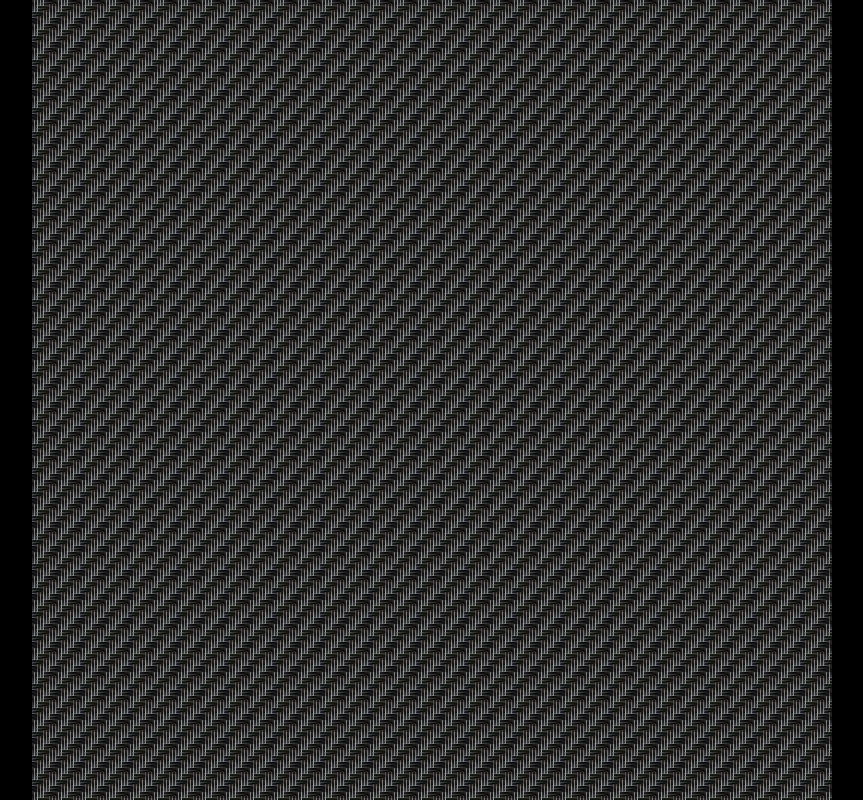
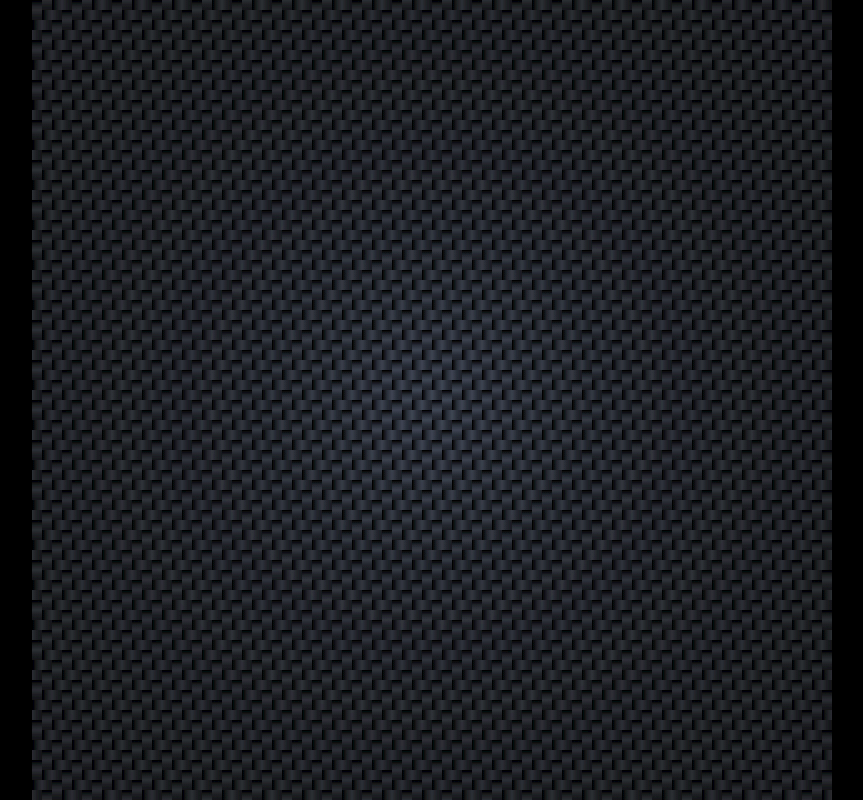
Before and after one commit to dopplerreflect/starts-with-a, a SvelteKit app: page /carbon-fiber in a window 1280 px wide. Shown: the whole page, without its empty margins (208-1071 px from the left). Built offline with nearby package versions, Linux system fonts and the light colour scheme.

Commit message:
carbon-fiber: looking decent

```diff
--- a/src/routes/carbon-fiber/+page.svelte
+++ b/src/routes/carbon-fiber/+page.svelte
@@ -11,26 +11,42 @@
 
 <svg viewBox={viewBox(size)}>
 	<defs>
-		<filter id="yturbulence">
-			<feTurbulence type="turbulence" baseFrequency="0.25 0.0001" />
-			<feComposite in="SourceGraphic" in2="turbulence" operator="xor" />
+		<filter id="filter">
+			<feDiffuseLighting in="SourceGraphic" result="light" lighting-color="hsl(220, 100%, 85%)">
+				<fePointLight x={0} y={0} z={2 ** 10} />
+			</feDiffuseLighting>
+
+			<feComposite
+				in="SourceGraphic"
+				in2="light"
+				operator="arithmetic"
+				k1="1"
+				k2="0.25"
+				k3="0"
+				k4="0"
+			/>
 		</filter>
-		<filter id="xturbulence">
-			<feTurbulence type="turbulence" baseFrequency="0.0001 0.25" />
-			<feComposite in="SourceGraphic" in2="turbulence" operator="xor" />
-		</filter>
-		<g id="hv" stroke="hsl(240, 50%, 0%)" stroke-width="5">
-			<path
-				id="vertical"
-				d={`M0 0H${size / 4}V${size / 2}H0Z`}
-				filter="url(#yturbulence)"
-				fill="hsl(0, 0%, 5%)"
-			/>
+
+		<linearGradient id="xgradient">
+			<stop offset="0%" stop-color="black" />
+			<stop offset="25%" stop-color="hsl(0, 0%, 20%)" />
+			<stop offset="50%" stop-color="hsl(0, 0%, 30%)" />
+			<stop offset="75%" stop-color="hsl(0, 0%, 20%)" />
+			<stop offset="100%" stop-color="hsl(0, 0%, 15%)" />
+		</linearGradient>
+		<linearGradient id="ygradient" gradientTransform="rotate(90)">
+			<stop offset="0%" stop-color="black" />
+			<stop offset="25%" stop-color="hsl(0, 0%, 20%)" />
+			<stop offset="50%" stop-color="hsl(0, 0%, 30%)" />
+			<stop offset="75%" stop-color="hsl(0, 0%, 20%)" />
+			<stop offset="100%" stop-color="hsl(0, 0%, 15%)" />
+		</linearGradient>
+		<g id="hv">
+			<path id="vertical" d={`M0 0H${size / 4}V${size / 2}H0Z`} fill="url(#ygradient)" />
 			<path
 				id="horizontal"
 				d={`M0 ${size / 2}H${size / 2}V${size * 0.75}H0Z`}
-				filter="url(#xturbulence)"
-				fill="hsl(0, 0%, 0%)"
+				fill="url(#xgradient)"
 			/>
 		</g>
 		<g id="tile" transform="">
@@ -42,10 +58,9 @@
 			<use xlink:href="#hv" transform={`translate(${size / 2} ${size / 2})`} />
 			<use xlink:href="#hv" transform={`translate(${size * 0.75} ${size / 4})`} />
 		</g>
-		<pattern id="tilepattern" patternUnits="objectBoundingBox" width="0.03" height="0.03">
-			<use xlink:href="#tile" transform="scale(0.03)" />
+		<pattern id="tilepattern" patternUnits="objectBoundingBox" width="0.05" height="0.05">
+			<use xlink:href="#tile" transform="scale(0.05)" />
 		</pattern>
 	</defs>
-	<Background {size} fill={`hsl(220, 10%, 90%)`} />
-	<Background {size} fill="url(#tilepattern)" />
+	<Background {size} fill="url(#tilepattern)" filter="url(#filter)" />
 </svg>
```
